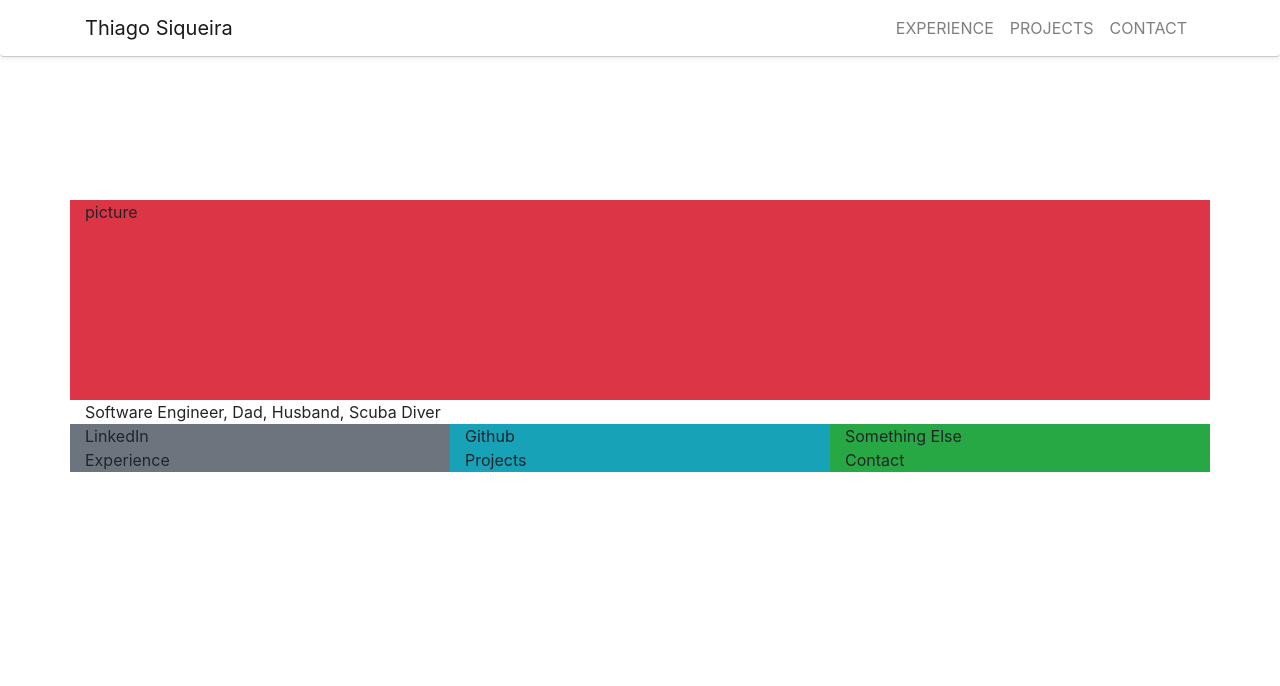
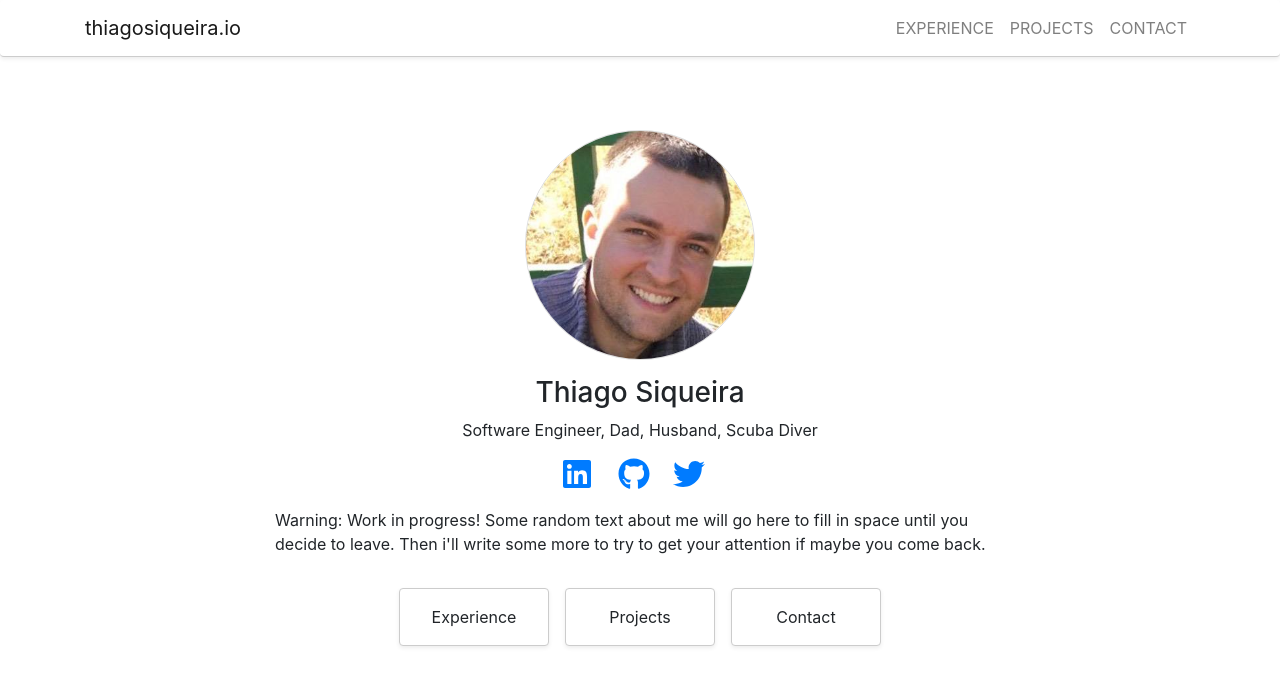
Before and after one commit to thiagonsiq/tsiqueira, an Angular app: page / in a window 1280 px wide. Shown: the top 686 px of the page. Built offline with nearby package versions, Linux system fonts and the light colour scheme.

Commit message:
updates to the landing page

```diff
--- a/src/app/app.component.html
+++ b/src/app/app.component.html
@@ -1,6 +1,6 @@
 <nav class="navbar navbar-expand-lg navbar-light fixed-top shadow-sm bg-white rounded" id="mainNav">
   <div class="container">
-      <a class="navbar-brand js-scroll-trigger" href="#top">Thiago Siqueira</a>
+      <a class="navbar-brand js-scroll-trigger" href="#top">thiagosiqueira.io</a>
       <button class="navbar-toggler navbar-toggler-right" type="button" data-toggle="collapse"
         data-target="#navbarResponsive" aria-controls="navbarResponsive" aria-expanded="false"
         aria-label="Toggle Navigation"><i class="fa fa-bars"></i></button>
@@ -20,22 +20,37 @@
   </header>
 
   <div class="container">
-    <div class="row" style="height:200px">
-      <div class="col bg-danger">picture</div>
+    <div class="row">
+      <div class="col-4"></div>
+      <div class="col-4 imgDiv">
+        <img class="img-fluid d-block mx-auto shadow-md rounded-circle" style="border: 1px solid #ddd;" src="../assets/me.jpeg" />
+      </div>
+      <div class="col-4"></div>
+    </div>
+    <div class="row mt-3">
+        <div class="col text-center"><h3>Thiago Siqueira</h3></div>
     </div>
     <div class="row">
-        <div class="col bg-white">Software Engineer, Dad, Husband, Scuba Diver</div>
-      </div>
-    <div class="row">
-      <div class="col bg-secondary">LinkedIn</div>
-      <div class="col bg-info">Github</div>
-      <div class="col bg-success">Something Else</div>
+        <div class="col text-center">Software Engineer, Dad, Husband, Scuba Diver</div>
     </div>
-    <div class="row">
-        <div class="col bg-secondary">Experience</div>
-        <div class="col bg-info">Projects</div>
-        <div class="col bg-success">Contact</div>
-      </div>
+    <div class="row mt-3 offset-5">
+      <div class="col-1"><a target="_blank" href="https://www.linkedin.com/in/thiagonsiq"><i class="fab fa-2x fa-linkedin"></i></a></div>
+      <div class="col-1"><a target="_blank" href="https://github.com/thiagonsiq"><i class="fab fa-2x fa-github"></i></a></div>
+      <div class="col-1"><a target="_blank" href="https://twitter.com/thiagonsiq"><i class="fab fa-2x fa-twitter"></i></a></div>
+    </div>
+    <div class="row justify-content-center mt-3">
+      <div class="col-8">
+      <p>
+        Warning: Work in progress! Some random text about me will go here to fill in space until you decide to leave. Then i'll write some more to try
+        to get your attention if maybe you come back.
+      </p>
+    </div>
+    </div>
+    <div class="d-flex flex-row justify-content-center mt-3 text-center">
+      <div class="p-3 shadow-sm bg-white rounded card-item">Experience</div>
+      <div class="p-3 ml-3 mr-3 shadow-sm bg-white rounded card-item">Projects</div>
+      <div class="p-3 shadow-sm bg-white rounded card-item">Contact</div>
+    </div>
   </div>
 
 <router-outlet></router-outlet>
--- a/src/app/app.component.scss
+++ b/src/app/app.component.scss
@@ -4,5 +4,15 @@
 header.masthead{
     text-align:center;
     padding-top: 50px;
-    padding-bottom: 150px;
+    padding-bottom: 80px;
 }
+
+.imgDiv img {
+    width: 230px;
+    height: 230px;
+}
+
+.card-item {
+    border: 1px solid #ccc;
+    width: 150px;
+}
```
